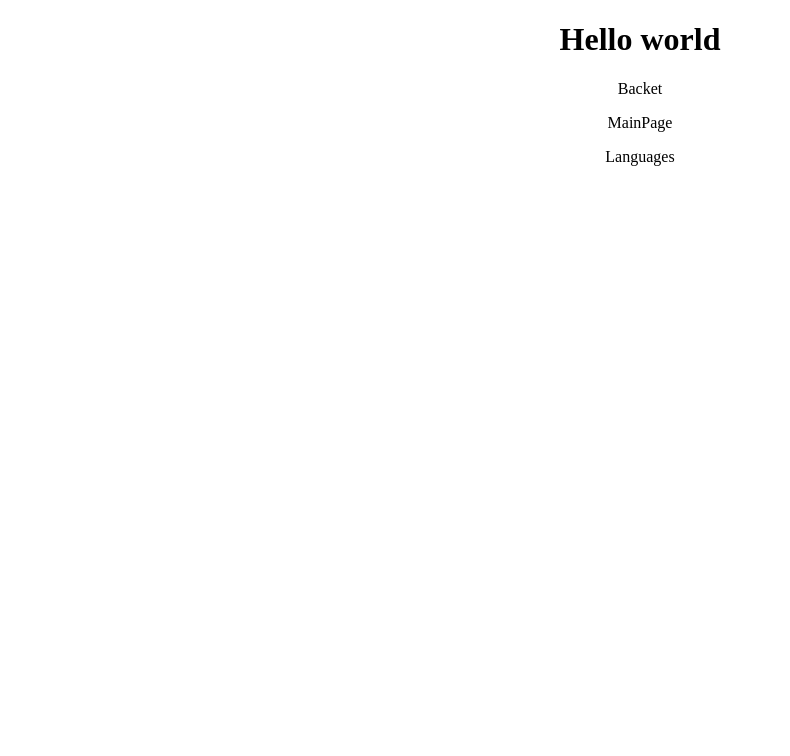
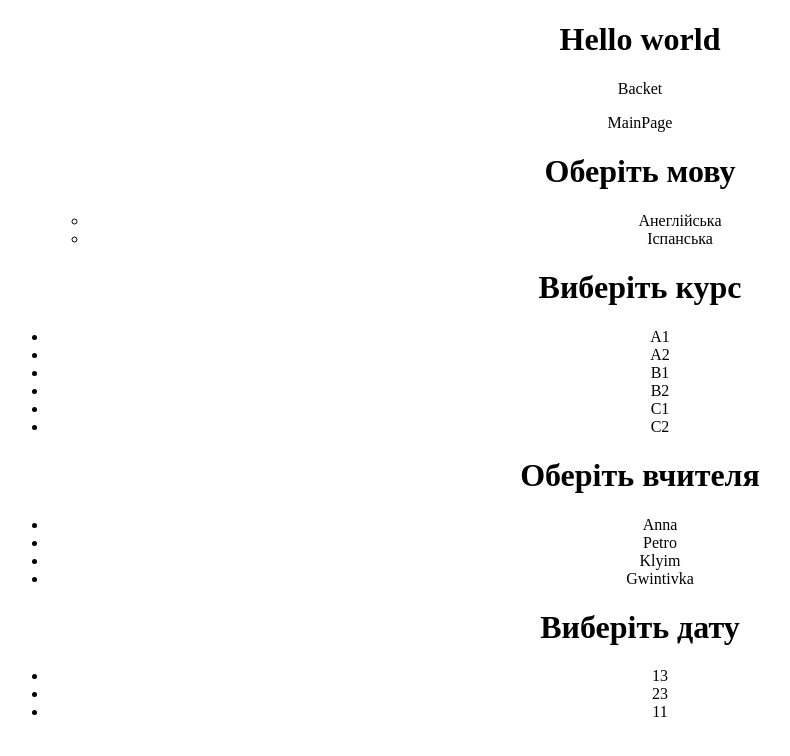
Before and after one commit to pucha02/rlc, a React (Create React App) app: page / in a window 1280 px wide. Shown: the top 756 px of the page, without its empty margins (0-790 px from the left). Built offline with nearby package versions, Linux system fonts and the light colour scheme.

Commit message:
fitst-creategit config --global core.autocrlf true

```diff
--- /dev/null
+++ b/src/common/utils/smallFn/iterateFn.jsx
@@ -0,0 +1,9 @@
+export function arrayIteration(array) {
+  return (
+    <ul>
+      {array.map((item, index) => {
+        return <li key={index}>{item}</li>;
+      })}
+    </ul>
+  );
+}
--- a/src/pages/chooseCourse/courses.jsx
+++ b/src/pages/chooseCourse/courses.jsx
@@ -1,10 +1,13 @@
+import { arrayIteration } from "../../common/utils/smallFn/iterateFn";
+
 const Courses = () => {
-    return (
-        <div>
-            <p>Courses</p>
+  let coursesList = ["A1", "A2", "B1", "B2", "C1", "C2"];
+  return (
+    <div>
+      <h1>Виберіть курс</h1>
+      {arrayIteration(coursesList)}
+    </div>
+  );
+};
 
-        </div>
-    )
-}
-
-export default Courses
+export default Courses;
--- a/src/pages/chooseDate/date.jsx
+++ b/src/pages/chooseDate/date.jsx
@@ -1,10 +1,14 @@
+import { arrayIteration } from "../../common/utils/smallFn/iterateFn";
+
 const Date = () => {
-    return (
-        <div>
-            <p>Date</p>
+  let dateList = ["13", "23", "11"];
 
-        </div>
-    )
-}
+  return (
+    <div>
+      <h1>Виберіть дату</h1>
+      {arrayIteration(dateList)}
+    </div>
+  );
+};
 
-export default Date
+export default Date;
--- a/src/pages/chooseLanguage/language.jsx
+++ b/src/pages/chooseLanguage/language.jsx
@@ -1,10 +1,14 @@
+import { arrayIteration } from "../../common/utils/smallFn/iterateFn";
+
 const Languages = () => {
-    return (
-        <div>
-            <p>Languages</p>
+  let langList = ["Анеглійська", "Іспанська"];
 
-        </div>
-    )
-}
+  return (
+    <div>
+      <h1>Оберіть мову</h1>
+      <ul>{arrayIteration(langList)}</ul>
+    </div>
+  );
+};
 
-export default Languages
+export default Languages;
--- a/src/pages/chooseTeacher/teachers.jsx
+++ b/src/pages/chooseTeacher/teachers.jsx
@@ -1,10 +1,13 @@
-const Teachers = () => {
+import { arrayIteration } from "../../common/utils/smallFn/iterateFn";
+
+const Teachers = ({}) => {
+  let teacherList = ['Anna', 'Petro', 'Klyim', 'Gwintivka']
     return (
-        <div>
-            <p>Teachers</p>
+    <div>
+      <h1>Оберіть вчителя</h1>
+      {arrayIteration(teacherList)}
+    </div>
+  );
+};
 
-        </div>
-    )
-}
-
-export default Teachers
+export default Teachers;
--- a/src/pages/mainPage/mainPage.jsx
+++ b/src/pages/mainPage/mainPage.jsx
@@ -1,10 +1,19 @@
 import Languages from "../chooseLanguage/language";
+import Teachers from "../chooseTeacher/teachers"
+import Date from "../chooseDate/date";
+import Courses from "../chooseCourse/courses";
+
+import { BrowserRouter, Routes, Route } from "react-router-dom";
+import { lazy } from "react";
 
 const MainPage = () => {
  return (
     <div>
       <p>MainPage</p>
       <Languages/>
+      <Courses/>
+      <Teachers/>
+      <Date/>
     </div>
   );
 };
```
Also changed, not shown: 2 other files (tests, documents, lock files or other folders).
